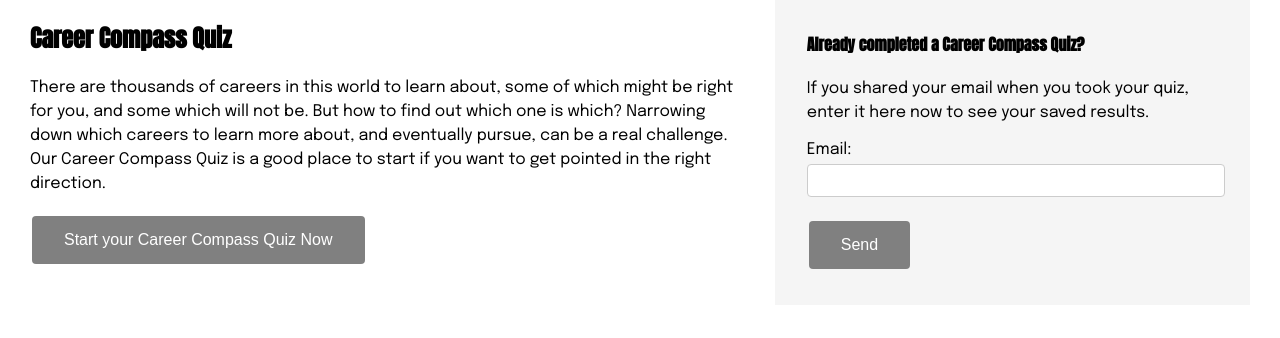
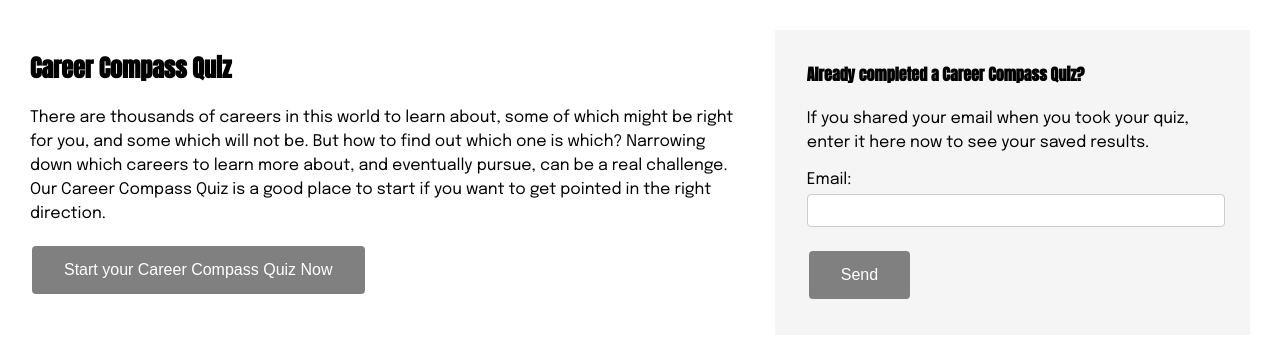
Before and after one commit to Republiek/careers-form, a website: page public/index.html in a window 1280 px wide. Drawn offline with Linux system fonts and the light colour scheme.

Commit message:
feat: update styles

```diff
--- a/public/styles.css
+++ b/public/styles.css
@@ -1,6 +1,6 @@
 html {
   margin: 0;
-  padding: 0 30px;
+  padding: 30px 30px 0 30px;
   max-width: 100%;
   background-color: #fff;
   font-family: "Epilogue", sans-serif;
```
